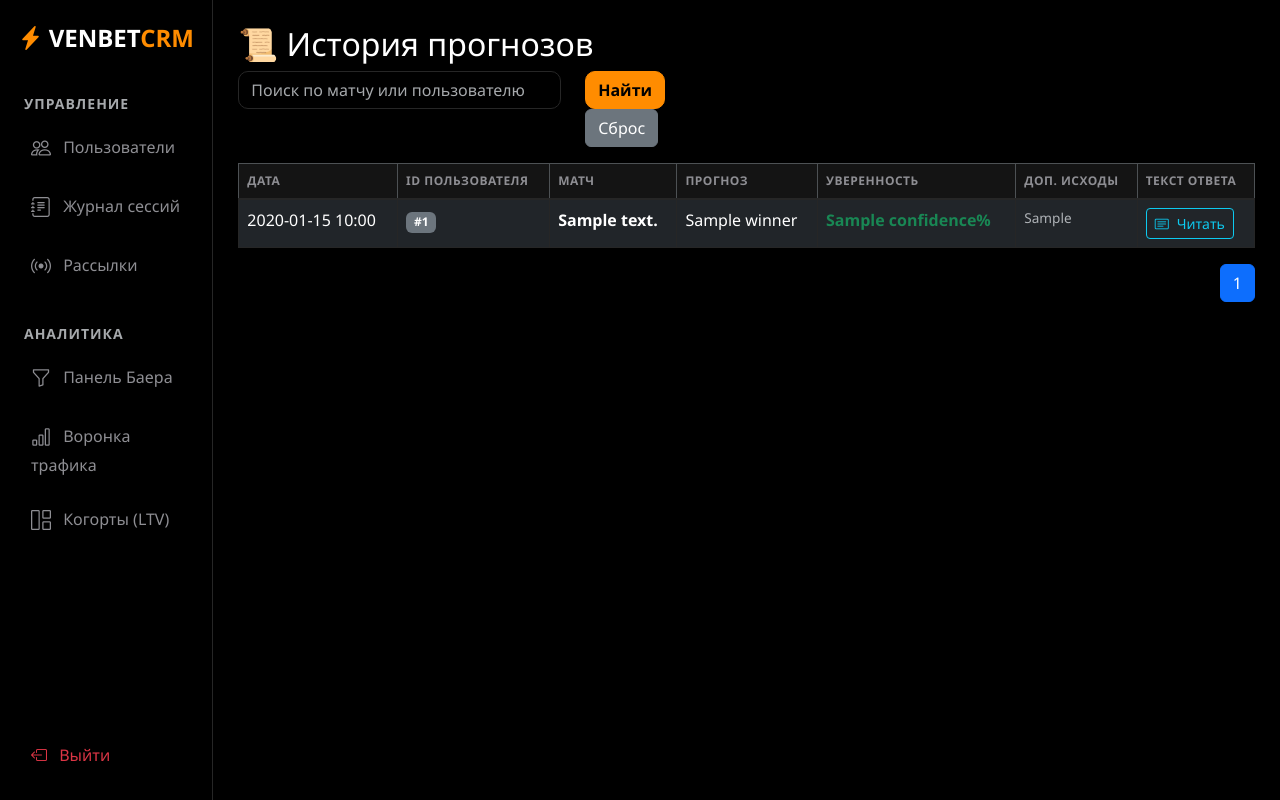
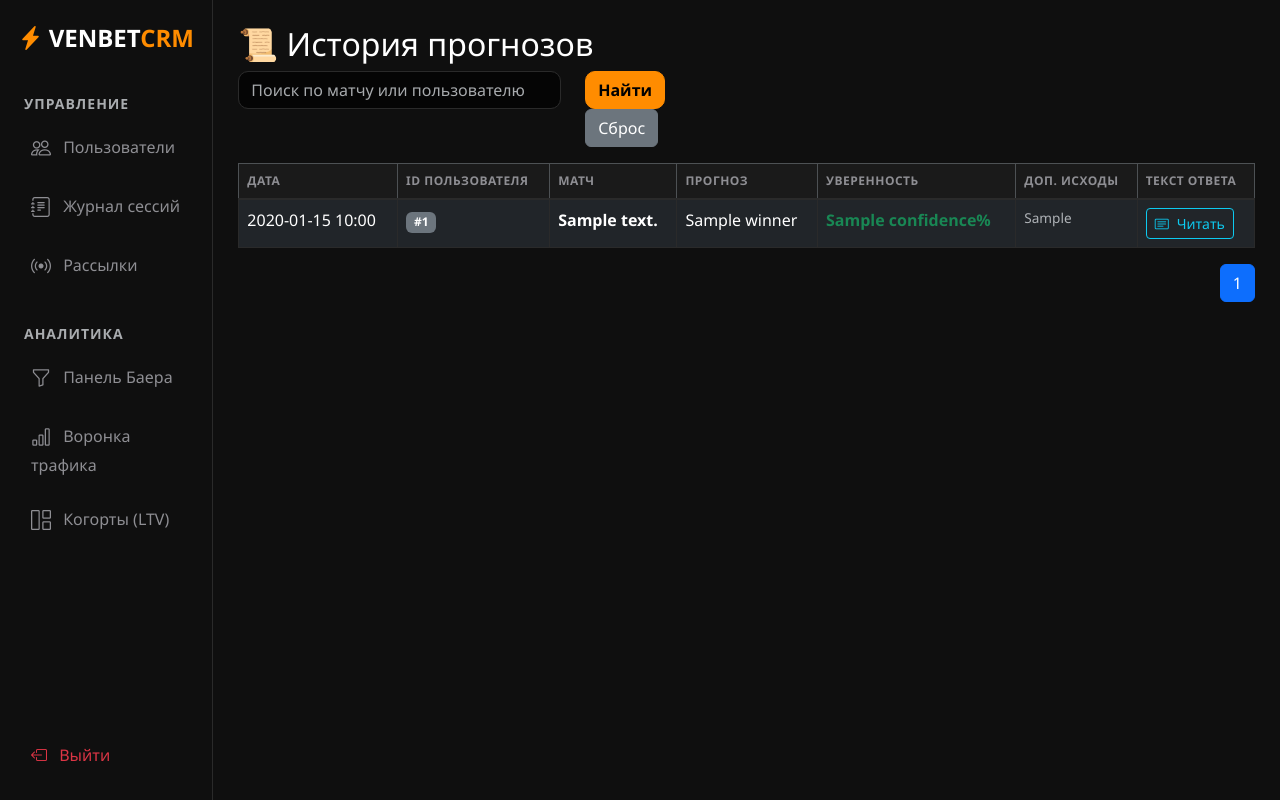
Before and after one commit to winmatrix09614/VenbetappBack, a FastAPI app: template templates/logs.html in a window 1280 px wide. Run offline with FastAPI, Linux system fonts and the light colour scheme; the template is opened without the code that fills it: most values are stand-ins (such as "Sample title", 1, 10 or a date in 2020); parts of the project's set-up code (start-up, migrations or seed data) failed here and were passed over.

Commit message:
new backend 3

```diff
--- a/templates/admin_base.html
+++ b/templates/admin_base.html
@@ -13,13 +13,13 @@
     <link href="https://cdn.jsdelivr.net/npm/bootstrap@5.3.2/dist/css/bootstrap.min.css" rel="stylesheet">
     <link rel="stylesheet" href="https://cdn.jsdelivr.net/npm/bootstrap-icons@1.11.1/font/bootstrap-icons.css">
     <style>
-        /* --- VENBET AI BRAND COLORS --- */
+        /* --- VENBET AI BRAND COLORS (ОБНОВЛЕННЫЕ) --- */
         :root {
             --venbet-orange: #ff8c00;
             --venbet-orange-hover: #e07b00;
-            --venbet-bg: #000000;       /* Глубокий черный фон */
-            --venbet-panel: #141414;    /* Темно-серый для карточек */
-            --venbet-border: #262626;   /* Мягкие бордеры */
+            --venbet-bg: #0f0f0f;       /* Мягкий темный фон по твоему коду */
+            --venbet-panel: #1a1a1a;    /* Чуть светлее для объема карточек */
+            --venbet-border: #2a2a2a;   /* Мягкие бордеры */
             --venbet-text: #ffffff;
             --venbet-muted: #8e8e93;
         }
@@ -74,9 +74,9 @@
         /* Тексты */
         .text-primary { color: var(--venbet-orange) !important; }
 
-        /* Инпуты */
+        /* Инпуты (Сделали темнее, чтобы казались вдавленными) */
         .form-control, .form-select, .input-group-text {
-            background-color: #000000 !important;
+            background-color: #050505 !important;
             border: 1px solid var(--venbet-border) !important;
             color: white !important;
             border-radius: 10px;
@@ -94,11 +94,11 @@
             color: var(--venbet-muted);
             font-size: 12px; text-transform: uppercase; letter-spacing: 0.5px;
         }
-        .table-hover tbody tr:hover { background-color: #1a1a1a !important; }
+        .table-hover tbody tr:hover { background-color: #222222 !important; }
         td { border-color: var(--venbet-border) !important; }
 
-        /* Кастомный тумблер (оставил только для красоты, тема теперь жестко темная) */
-        .theme-toggle { display: none; } /* Скрыли тумблер, так как дизайн только темный */
+        /* Кастомный тумблер скрыт */
+        .theme-toggle { display: none; }
     </style>
 </head>
 <body>
```
